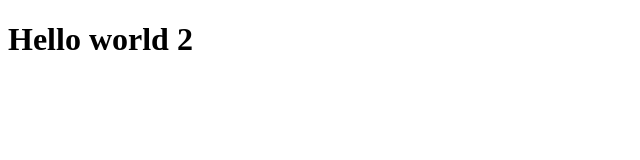
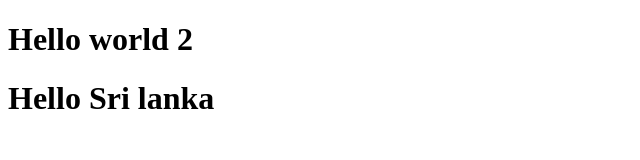
Before and after one commit to ndeshan/group_project, a plain HTML site: page index.html in a window 1280 px wide. Shown: the whole page, without its empty margins (0-640 px from the left). Drawn offline with Linux system fonts and the light colour scheme.

Commit message:
Hello sri lanka

```diff
--- a/index.html
+++ b/index.html
@@ -7,5 +7,6 @@
 </head>
 <body>
     <h1>Hello world 2</h1>
+    <h1>Hello Sri lanka</h1>
 </body>
 </html>
```
